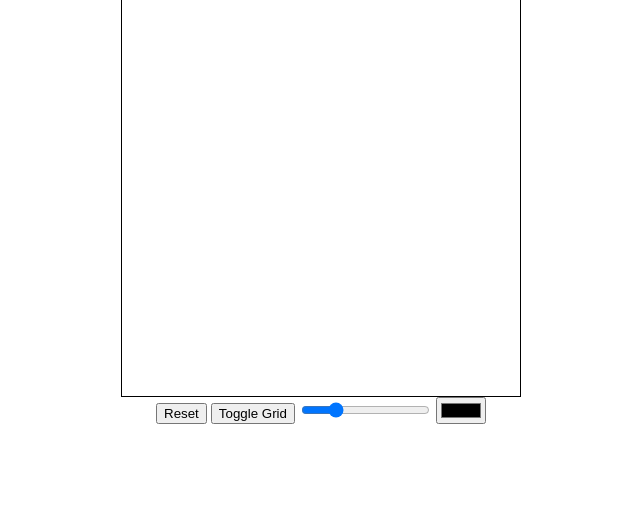
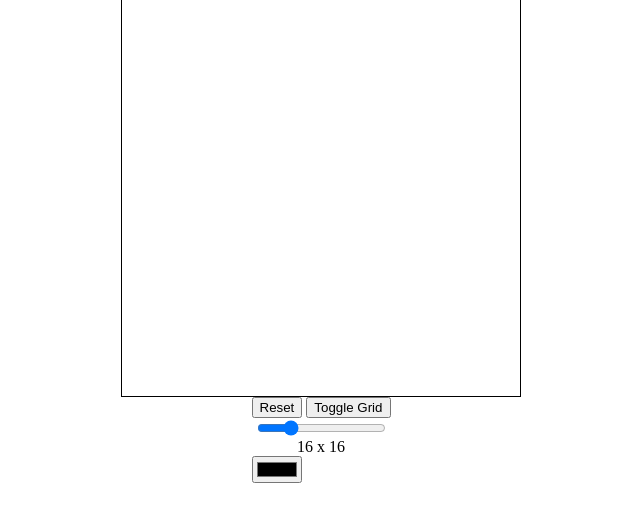
Before and after one commit to ncduy0303/etch-a-sketch, a plain HTML site: page index.html in a window 1280 px wide. Shown: the part 91-612 px from the top of the page, without its empty margins (319-959 px from the left). Drawn offline with Linux system fonts and the light colour scheme.

Commit message:
Display slider current value

```diff
--- a/index.html
+++ b/index.html
@@ -16,7 +16,10 @@
             <div class="controls">
                 <button id="resetButton">Reset</button>
                 <button id="gridButton">Toggle Grid</button>
-                <input type="range" id="sizeSlider" min="1" max="64" value="16" />
+                <div class="slider">
+                    <input type="range" id="sizeSlider" min="1" max="64" value="16" />
+                    <label id="sizeLabel" for="sizeSlider"></label>
+                </div>
                 <input type="color" id="colorPicker" />
             </div>
         </div>
--- a/script.js
+++ b/script.js
@@ -10,12 +10,14 @@ const canvas = document.querySelector('.canvas');
 function createGrid(size) {
     canvas.style.gridTemplateColumns = `repeat(${size}, 1fr)`;
     canvas.style.gridTemplateRows = `repeat(${size}, 1fr)`;
-
     for (let i = 0; i < size * size; i++) {
         const square = document.createElement('div');
         square.classList.add('square');
         canvas.appendChild(square);
     }
+    // Update the label of the slider
+    const sizeLabel = document.querySelector('#sizeLabel');
+    sizeLabel.textContent = `${size} x ${size}`;
 }
 
 // Update the canvas size when the slider is released
--- a/style.css
+++ b/style.css
@@ -26,3 +26,10 @@
 .border {
     border: 1px solid black;
 }
+
+.slider {
+    display: flex;
+    flex-direction: column;
+    justify-content: center;
+    align-items: center;
+}
```
